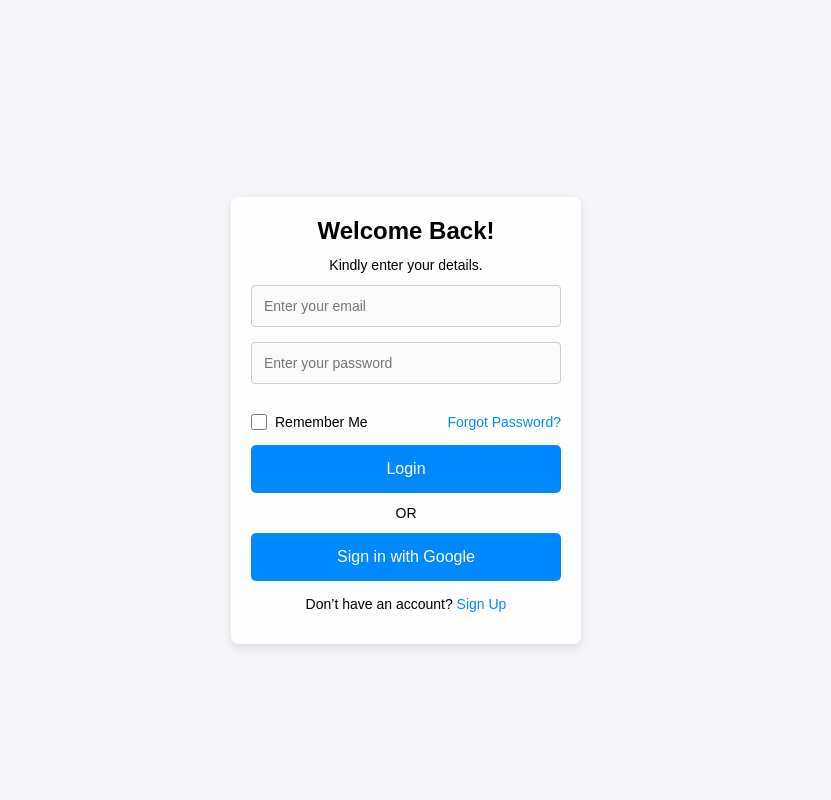
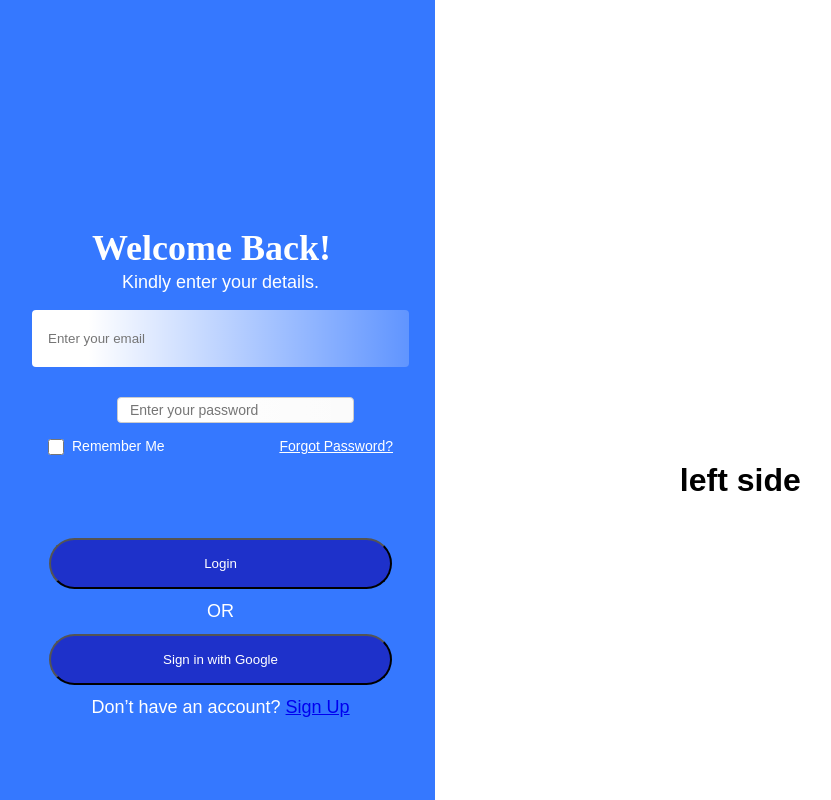
Before and after one commit to BhoomiGupta03/Question-Paper-Planner-frontend, a React (Create React App) app: page /login in a window 1280 px wide. Shown: the top 800 px of the page, without its empty margins (234-1065 px from the left). Built offline with nearby package versions, Linux system fonts and the light colour scheme.

Commit message:
login page

```diff
--- a/src/components/Home/Main.jsx
+++ b/src/components/Home/Main.jsx
@@ -45,7 +45,7 @@ export default function QuestionPaperPlanner() {
                 </div>
 
                 <div className='unit'>
-                    <label>Select Number of Units (1-15):</label>
+                    <label>Select Number of Units (1-10):</label>
                     <select
                         value={unitCount}
                         onChange={(e) => {
@@ -53,7 +53,7 @@ export default function QuestionPaperPlanner() {
                             setUnits(new Array(Number(e.target.value)).fill({}));
                         }}
                     >
-                        {[...Array(15)].map((_, i) => (
+                        {[...Array(10)].map((_, i) => (
                             <option key={i} value={i + 1}>
                                 {i + 1}
                             </option>
--- a/src/components/log/Login.jsx
+++ b/src/components/log/Login.jsx
@@ -34,6 +34,7 @@ function Login({ onLogin }) {
 
   return (
     <div className="login-container">
+    <div className="right">
     <Formik
         initialValues={initialValues}
         validationSchema={validationSchema}
@@ -76,6 +77,7 @@ function Login({ onLogin }) {
               </Link>
             </div>
 
+            <div className="btn">
             <button type="submit" disabled={isSubmitting} className="submit-btn">
               Login
             </button>
@@ -90,10 +92,87 @@ function Login({ onLogin }) {
                 Don’t have an account? <Link to="/signup">Sign Up</Link>
               </p>
             </div>
+            </div>
           </Form>
         )}
       </Formik>
     </div>
+
+    <div className="left">
+      <h1>left side</h1>
+    </div>
+  </div>
+
+
+
+//     <div className="login-container">
+//       <div className="right">
+//       <Formik
+//         initialValues={initialValues}
+//         validationSchema={validationSchema}
+//         onSubmit={handleSubmit}
+//       >
+//         {({ isSubmitting }) => (
+//           <Form>
+//             <h2>Welcome Back!</h2>
+//             <p>Kindly enter your details.</p>
+
+//             <div className="input-field">
+//               <Field
+//                 type="email"
+//                 id="email"
+//                 name="email"
+//                 placeholder="Enter your email"
+//                 className="input"
+//               />
+//               <ErrorMessage name="email" component="div" className="error" />
+//             </div>
+
+//             <div className="input-field">
+//               <Field
+//                 type="password"
+//                 id="password"
+//                 name="password"
+//                 placeholder="Enter your password"
+//                 className="input"
+//               />
+//               <ErrorMessage name="password" component="div" className="error" />
+//             </div>
+
+//             <div className="rem-me-forgot">
+//               <div className="rem-me">
+//                 <Field type="checkbox" id="rememberMe" name="rememberMe" />
+//                 <label htmlFor="rememberMe">Remember Me</label>
+//               </div>
+//               <Link to="/forgot-password" className="forgot-password">
+//                 Forgot Password?
+//               </Link>
+//             </div>
+
+//             <button type="submit" disabled={isSubmitting} className="submit-btn">
+//               Login
+//             </button>
+//             <p>OR</p>
+
+//             <button type="button" className="google-login">
+//               Sign in with Google
+//             </button>
+
+//             <div className="account-exist">
+//               <p>
+//                 Don’t have an account? <Link to="/signup">Sign Up</Link>
+//               </p>
+//             </div>
+//           </Form>
+//         )}
+//       </Formik>
+//       </div>
+
+//       <div div className="left">
+//         <h2>left side</h2></div>
+
+
+//     </div>
  );
  }
 
--- a/src/css/App.css
+++ b/src/css/App.css
@@ -13,13 +13,16 @@
     justify-content: space-between;
     background-color: #fff;
 }
+
 #header .logo img {
     height: 10em;
 }
+
 #header a {
     color: black;
     text-decoration: none;
 }
+
 #header nav {
     gap: 30px;
     font-size: 16px;
@@ -35,18 +38,12 @@
     height: 20px;
 
 }
+
 #header .login-id a {
     color: white;
 }
 
 /* Main.css */
-body {
-    background-image: url('../img/background.webp');
-    background-size: cover; /* Cover the entire viewport */
-    background-repeat: no-repeat; /* Don't repeat the image */
-    background-position: center; /* Center the image */
-    background-color: #f0f4f8; /* Fallback background color */
-}
 #question-paper-planner {
     margin: 20px auto;
     max-width: 800px;
@@ -54,7 +51,10 @@ body {
     border: 1px solid #ddd;
     border-radius: 8px;
     box-shadow: 0 4px 8px rgba(0, 0, 0, 0.1);
-    background-color: rgba(255, 255, 255, 0.8); /* White background with some transparency */}
+    background-color: rgba(255, 255, 255, 0.8);
+    /* White background with some transparency */
+}
+
 #main h1 {
     text-align: center;
     margin-bottom: 20px;
@@ -91,6 +91,7 @@ select {
     height: 80px;
     resize: vertical;
 }
+
 .choose h3 {
     text-align: center;
     margin: auto;
@@ -117,20 +118,25 @@ select {
     border-radius: 4px;
     cursor: pointer;
 }
-.gen{
+
+.gen {
     display: flex;
     justify-content: center;
 }
-.gen-btn{
+
+.gen-btn {
     display: flex;
     justify-content: center;
 }
-.gen-btn button{
+
+.gen-btn button {
     padding: 20px 20px;
 }
+
 #gen button:hover {
     background-color: #0056b3;
 }
+
 .btn {
     display: flex;
     justify-content: space-between;
@@ -141,125 +147,170 @@ select {
 /* Login Css */
 .login-container {
     display: flex;
-    justify-content: center;
-    align-items: center;
-    height: 100vh;
-    background-color: #f4f4f9;
-    padding: 20px;
 }
 
-.login-container form {
-    background-color: rgba(255, 255, 255, 0.9);
-    padding: 20px;
-    border-radius: 8px;
-    box-shadow: 0 4px 10px rgba(0, 0, 0, 0.1);
-    width: 100%;
-    max-width: 350px;
-    box-sizing: border-box;
+.login-container .right {
+    width: 2100px;
+    height: 960px;
+    background: #3578FF;
 }
 
-.login-container h2 {
-    text-align: center;
-    font-size: 24px;
-    font-weight: bold;
-    margin-bottom: 5px;
+.login-container .right form {
+    /* Child objects in a smart layout frame */
+    position: absolute;
+    left: 234px;
+    top: 227px;
+    width: 393px;
+    height: 506px;
+    display: flex;
+    flex-direction: column;
+    align-items: center;
+    padding: 0px 24px;
 }
 
-.login-container
-input[type="email"],
-input[type="password"]{
-    width: 100%;
-    padding: 12px;
-    margin-bottom: 15px;
-    border: 1px solid #ccc;
-    border-radius: 4px;
-    background-color: #fafafa;
-    font-size: 14px;
-    box-sizing: border-box;
+.login-container .right form h2 {
+    position: static;
+    width: 257px;
+    height: 45px;
+
+    font-family: Geologica;
+    font-size: 36px;
+    font-weight: 600;
+    line-height: normal;
+    color: #FFFFFF;
 }
 
-/* Combined Styling for Remember Me and Forgot Password */
-.rem-me-forgot {
-    display: flex;
-    justify-content: space-between;
-    align-items: center;
-    margin: 15px 0;
-    font-size: 14px;
+.login-container .right form p {
+    position: static;
+    width: 323px;
+    height: 23px;
+    opacity: 1;
+
+    /* font-family: Lora; */
+    font-size: 18px;
+    font-weight: normal;
+    line-height: normal;
+    text-align: center;
+    color: #FFFFFF;
 }
 
-/* Styling for Remember Me */
-.rem-me {
+.login-container .right .input-field input[type="email"],
+input[type="password"] {
+    /* Child objects in a smart layout frame */
+    border: none;
+    margin: 15px;
+    width: 345px;
+    height: 25px;
+    border-radius: 4px;
+    opacity: 1;
+
+    /* Smart layout */
     display: flex;
+    flex-direction: row;
     align-items: center;
-    gap: 8px;
-}
-.rem-me input[type="checkbox"] {
-    cursor: pointer;
-    width: 16px;
-    height: 16px;
-    margin: 0;
-    /* Remove extra margin */
-}
-.rem-me label {
-    font-size: 14px;
-    line-height: 1;
-    cursor: pointer;
+    padding: 16px;
+    gap: 16px;
+    align-self: stretch;
+    background: linear-gradient(90deg, #FFFFFF 15%, rgba(255, 255, 255, 0) 123%);
 }
 
-/* Styling for Forgot Password Link */
-.forgot-password {
-    color: #0089ff;
-    text-decoration: none;
-    font-size: 14px;
-}
-.forgot-password:hover {
-    text-decoration: underline;
+.login-container .rem-me-forgot {
+/* Child objects in a smart layout frame */
+width: 345px;
+height: 18px;
+opacity: 1;
+
+/* Smart layout */
+display: flex;
+flex-direction: row;
+gap: 21px;
 }
 
-.login-container button{
-    width: 100%;
-    background-color: #0089ff;
-    color: white;
-    font-size: 16px;
-    padding: 15px;
-    border: none;
-    border-radius: 5px;
-    cursor: pointer;
-}
-button[type="submit"]:hover {
-    background-color: #006fd1;
+.login-container .rem-me-forgot .rem-me {
+    /* Child objects in a smart layout frame */
+width: 162px;
+height: 18px;
+opacity: 1;
+
+/* Smart layout */
+display: flex;
+flex-direction: row;
+align-items: center;
+gap: 8px;
+flex-grow: 1;
 }
 
-.login-container p {
-    font-size: 14px;
-    text-align: center;
-    margin: 12px;
-}
-.login-container a {
-    color: #0089ff;
-    text-decoration: none;
-}
-.login-container a:hover {
-    text-decoration: underline;
+.login-container .rem-me input[type="checkbox"] {
+width: 16px;
+height: 16px;
+border-radius: 999px;
+background: #FFFFFF;
 }
 
-.account-exist {
-    margin-top: 15px;
+.login-container .rem-me label {
+width: 95px;
+height: 18px;
+/* font-family: Lora; */
+font-size: 14px;
+color: #FFFFFF;
 }
 
-/* Responsive Design */
-@media (max-width: 500px) {
-    .login-container form {
-        padding: 15px;
-    }
-
-    button {
-        font-size: 14px;
-        padding: 10px;
-    }
+.login-container .rem-me-forgot .forgot-password{
+width: 162px;
+height: 18px;
+/* font-family: Lora; */
+font-size: 14px;
+text-align: right;
+color: #FFFFFF;
 }
 
+.login-container .btn{
+margin-top: 2em;
+width: 343px;
+height: 167px;
+opacity: 1;
 
+/* Smart layout */
+display: flex;
+flex-direction: column;
+align-items: center;
+padding: 50px 0px 0px 0px;
+gap: 12px;
+}
+.login-container button{
+    /* Child objects in a smart layout frame */
+color: #FFFFFF;
+width: 343px;
+height: 52px;
+border-radius: 32px;
+opacity: 1;
+
+/* Smart layout */
+display: flex;
+flex-direction: row;
+justify-content: center;
+align-items: center;
+padding: 16px;
+gap: 16px;
+
+background: #1E31CA;
+}
+.login-container .left{
+width: 1920px;
+height: 960px;
+opacity: 1;
+
+/* Smart layout */
+display: flex;
+flex-direction: column;
+justify-content: center;
+align-items: center;
+gap: 100px;
+
+/* Background/White */
+background: #FFFFFF;
+
+}
 /* Forgot Password Styling */
 .forgot-password-container {
     display: flex;
@@ -276,6 +327,7 @@ button[type="submit"]:hover {
     margin-bottom: 20px;
     font-size: 24px;
 }
+
 .forgot-password-container form {
     background-color: rgba(255, 255, 255, 0.9);
     padding: 25px;
@@ -285,10 +337,12 @@ button[type="submit"]:hover {
     max-width: 350px;
     text-align: center;
 }
+
 .forgot-password-container form h2 {
     font-size: 20px;
     margin-bottom: 20px;
 }
+
 .forgot-password-container input {
     width: 100%;
     padding: 12px;
@@ -360,8 +414,10 @@ button[type="submit"]:hover {
     text-align: center;
     font-size: 18px;
 }
+
 .forgot-password-container .password-input {
-    background-color: #e8f0fe; /* Highlight for password reset fields */
+    background-color: #e8f0fe;
+    /* Highlight for password reset fields */
 }
 
 /* Disabled button styling */
@@ -424,25 +480,27 @@ input[type="text"] {
 }
 
 /* Checkbox Styling */
-.signup-container
-.check {
+.signup-container .check {
     display: flex;
     align-items: center;
     margin-bottom: 15px;
 }
-.signup-container
-input[type="checkbox"] {
+
+.signup-container input[type="checkbox"] {
     margin-right: 8px;
     cursor: pointer;
 }
+
 .signup-container label {
     font-size: 14px;
     cursor: pointer;
 }
+
 .signup-container label a {
     color: #0089ff;
     text-decoration: none;
 }
+
 .signup-container label a:hover {
     text-decoration: underline;
 }
@@ -460,12 +518,15 @@ input[type="checkbox"] {
     width: 100%;
     transition: background-color 0.3s ease;
 }
+
 .signup-container button:hover {
     background-color: #006fd1;
 }
+
 .signup-container button[type="button"] {
     margin-top: 5px;
 }
+
 .signup-container button[type="button"]:hover {
     background-color: #006fd1;
 }
@@ -475,6 +536,7 @@ input.error {
     /* border: 1px solid #d9534f; */
     color: #d9534f;
 }
+
 input.error::placeholder {
     color: #d9534f;
     /* Matches error message color */
@@ -486,10 +548,12 @@ input.error::placeholder {
     font-size: 14px;
     text-align: center;
 }
+
 .signup-container p a {
     color: #0089ff;
     text-decoration: none;
 }
+
 .signup-container p a:hover {
     text-decoration: underline;
 }
```
Lines whose indentation alone changed are shown as unchanged.
